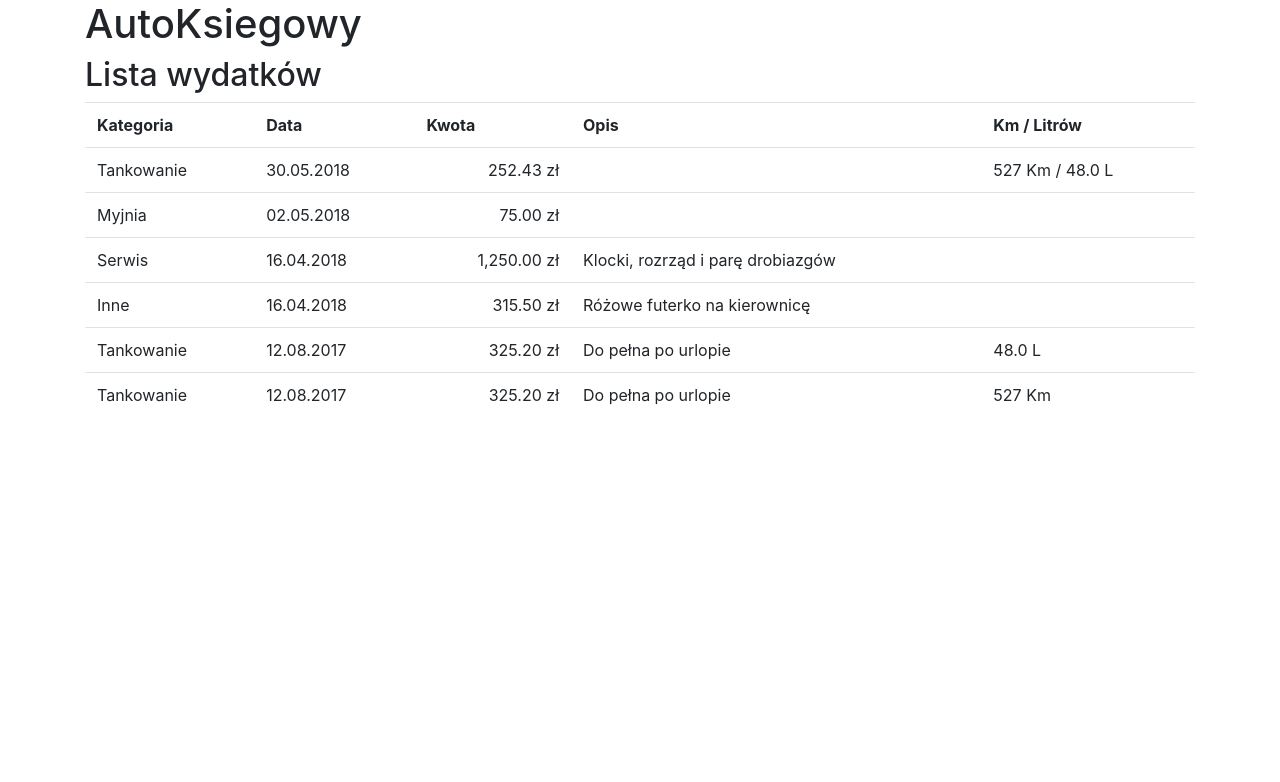
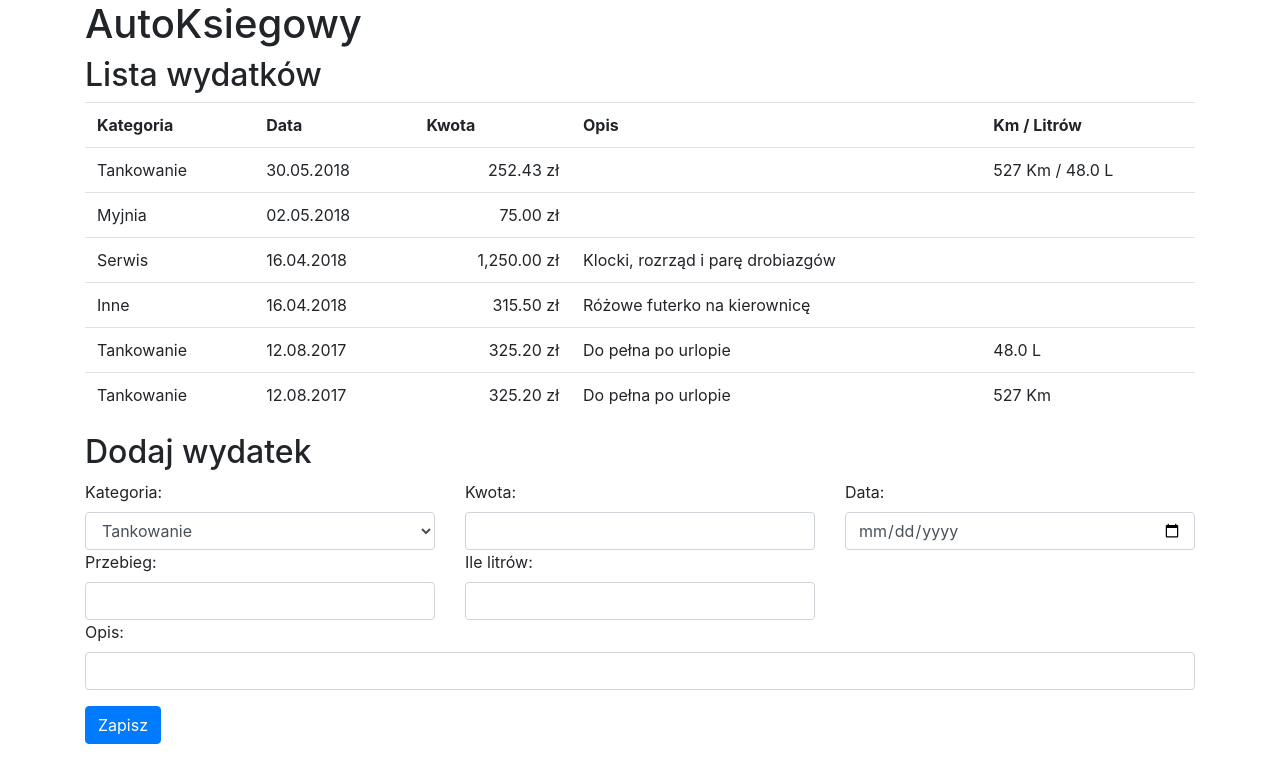
Before and after one commit to szary7846/angular-bzaqth, an Angular app: page / in a window 1280 px wide. Shown: the top 782 px of the page. Built offline with nearby package versions, Linux system fonts and the light colour scheme.

Commit message:
3 files modified, 3 added

```diff
--- a/src/app/app.component.html
+++ b/src/app/app.component.html
@@ -3,4 +3,6 @@
     AutoKsiegowy
   </h1>
 <app-lista-wydatkow> </app-lista-wydatkow>
+
+<app-dodaj-wydatek></app-dodaj-wydatek>
 </div>
--- a/src/app/app.module.ts
+++ b/src/app/app.module.ts
@@ -5,11 +5,12 @@ import { FormsModule } from '@angular/forms';
 import { AppComponent } from './app.component';
 import { ListaWydatkowComponent } from './lista-wydatkow/lista-wydatkow.component';
 import { ListaWydatkowService } from './lista-wydatkow.service';
+import { DodajWydatekComponent } from './dodaj-wydatek/dodaj-wydatek.component';
 
 
 @NgModule({
   imports:      [ BrowserModule, FormsModule ],
-  declarations: [ AppComponent, ListaWydatkowComponent ],
+  declarations: [ AppComponent, ListaWydatkowComponent, DodajWydatekComponent ],
   bootstrap:    [ AppComponent ],
   providers: [ListaWydatkowService]
 })
--- /dev/null
+++ b/src/app/dodaj-wydatek/dodaj-wydatek.component.html
@@ -0,0 +1,37 @@
+<h2>Dodaj wydatek</h2>
+
+<form (ngSubmit)="onSubmit()">
+  <div class="row">
+    <div class="col">
+      <label>Kategoria:</label>
+      <select class="form-control" name="kategoria" [(ngModel)]="nowyWydatek.kategoria">
+  <option *ngFor="let k of kategorie">{{k}}</option>
+</select>
+    </div>
+    <div class="col">
+      <label>Kwota:</label>
+      <input class="form-control" name="kwota" type="number" required min="0" [(ngModel)]="nowyWydatek.kwota">
+    </div>
+    <div class="col">
+      <label>Data:</label>
+      <input class="form-control" name="data" type="date" required [(ngModel)]="nowyWydatek.data">
+    </div>
+  </div>
+  <div class="row">
+    <div class="col">
+      <label>Przebieg:</label>
+      <input class="form-control" name="ileKm" type="number" [(ngModel)]="nowyWydatek.ileKm">
+    </div>
+    <div class="col">
+      <label>Ile litrów:</label>
+      <input class="form-control" name="ileLitrow" type="number" [(ngModel)]="nowyWydatek.ileLitrow">
+    </div>
+    <div class="col"></div>
+  </div>
+  <div class="form-group">
+    <label>Opis:</label>
+    <input class="form-control" name="opis" type="text" [(ngModel)]="nowyWydatek.opis">
+  </div>
+
+  <button class="btn btn-primary">Zapisz</button>
+</form>
--- /dev/null
+++ b/src/app/dodaj-wydatek/dodaj-wydatek.component.ts
@@ -0,0 +1,26 @@
+import { Component, OnInit } from '@angular/core';
+
+import { ListaWydatkowService } from '../lista-wydatkow.service';
+import { Wydatek } from '../wydatek';
+@Component({
+  selector: 'app-dodaj-wydatek',
+  templateUrl: './dodaj-wydatek.component.html',
+  styleUrls: ['./dodaj-wydatek.component.css']
+})
+export class DodajWydatekComponent implements OnInit {
+
+  nowyWydatek: Wydatek;
+
+kategorie: string[];
+
+constructor(private wydatkiService: ListaWydatkowService) { }
+
+  ngOnInit() {
+        this.nowyWydatek = new Wydatek('Tankowanie', null, null, null);
+  this.kategorie = this.wydatkiService.getKategorie();
+  }
+onSubmit() {
+    this.wydatkiService.dodajWydatek(this.nowyWydatek);
+    this.nowyWydatek = new Wydatek('Tankowanie', null, null, null);
+  }
+}
--- a/src/app/lista-wydatkow.service.ts
+++ b/src/app/lista-wydatkow.service.ts
@@ -20,4 +20,12 @@ export class ListaWydatkowService {
 getWydatki() {
     return this.wydatki;
   }
+ getKategorie(): string[] {
+    return KATEGORIE;
+  }
+
+  dodajWydatek(nowyWydatek: Wydatek): void {
+    this.wydatki.push(nowyWydatek);
+  }
+
 }
```
Also changed, not shown: src/app/dodaj-wydatek/dodaj-wydatek.component.css (added).
